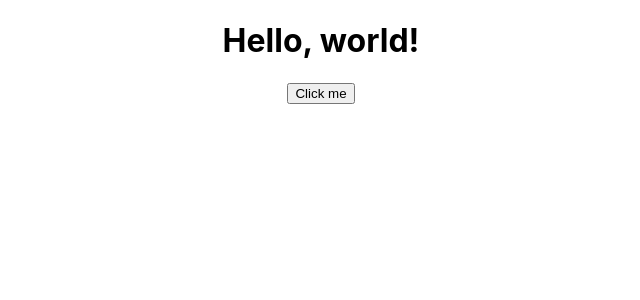
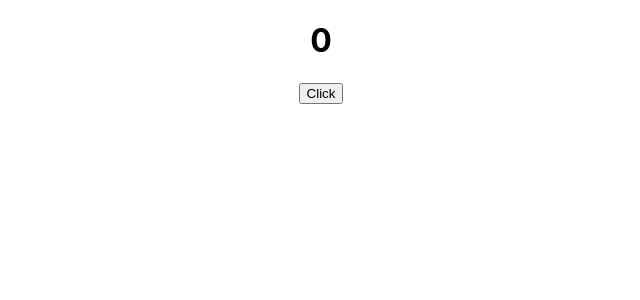
Before and after one commit to pedrolgr/react-estudos, a React (Create React App) app: page / in a window 1280 px wide. Shown: the top 300 px of the page, without its empty margins (319-959 px from the left). Built offline with nearby package versions, Linux system fonts and the light colour scheme; the HTML template or start-up script is replaced by a standard one.

Commit message:
initial studies of usestate hook

```diff
--- a/src/App.js
+++ b/src/App.js
@@ -1,10 +1,11 @@
 import './App.css';
 import { App1 } from './studies/01creating-nested-components-passing-props/App1.js'
+import { App2 } from './studies/02usestate-hook/App2.js';
 
 function App() {
   return (
     <div className="App">
-      <App1 title="Hello, world!" buttonText="Click me" />
+      <App2></App2>
     </div>
   );
 }
--- /dev/null
+++ b/src/studies/02usestate-hook/App2.js
@@ -0,0 +1,17 @@
+import { useState } from "react"
+
+export function App2() {
+
+    const [state, setState] = useState(0)
+
+    function handleClick() {
+        setState(state+1);
+    }
+
+    return(
+        <>
+            <h1>{state}</h1>
+            <button onClick={handleClick}>Click</button>
+        </>
+    )
+}
```
Also changed, not shown: 1 other file (tests, documents, lock files or other folders).
